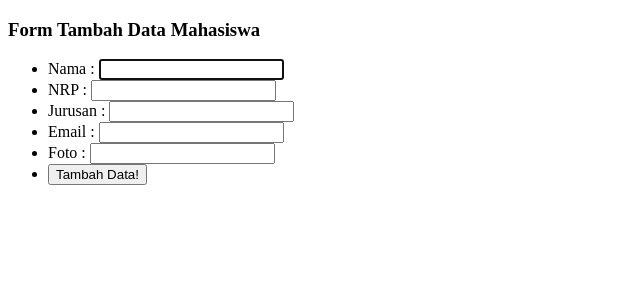
After one commit to fauzannursalma/PHP-Pemrograman_Web, a PHP site: page /tambah.php in a window 1280 px wide. The commit adds this page. Shown: the top 300 px of the page, without its empty margins (0-640 px from the left). Run offline with PHP 8.4, Linux system fonts and the light colour scheme.

Commit message:
pertemuan 10

```diff
--- a/kuliah/pertemuan10/functions.php
+++ b/kuliah/pertemuan10/functions.php
@@ -22,3 +22,22 @@ function query($sql)
 
 	return $rows;
 }
+
+function tambah($data)
+{
+	$conn = koneksi();
+
+	$nama = htmlspecialchars($data['nama']);
+	$nrp = htmlspecialchars($data['nrp']);
+	$jurusan = htmlspecialchars($data['jurusan']);
+	$email = htmlspecialchars($data['email']);
+	$foto = htmlspecialchars($data['foto']);
+
+	$query = "INSERT INTO
+							mahasiswa
+						VALUES
+						(null, '$nama', '$nrp', '$jurusan', '$email', '$foto')";
+	mysqli_query($conn, $query);
+	echo mysqli_error($conn);
+	return mysqli_affected_rows($conn);
+}
--- a/kuliah/pertemuan10/latihan1.php
+++ b/kuliah/pertemuan10/latihan1.php
@@ -35,9 +35,10 @@ $mahasiswa = $rows;
             <th>Email</th>
             <th>Aksi</th>
         </tr>
-        <?php foreach ($mahasiswa as $mhs) : ?>
+        <?php $i = 1;
+        foreach ($mahasiswa as $mhs) : ?>
             <tr>
-                <td><?= $mhs['id']; ?></td>
+                <td><?= $i++; ?></td>
                 <td><img src="img/<?= $mhs['foto']; ?>" width="85" height="120"></td>
                 <td><?= $mhs['nama']; ?></td>
                 <td><?= $mhs['nrp']; ?></td>
--- a/kuliah/pertemuan10/latihan3.php
+++ b/kuliah/pertemuan10/latihan3.php
@@ -10,6 +10,11 @@ $mahasiswa = query("SELECT * FROM mahasiswa");
 </head>
 
 <body>
+  <h3>Daftar Mahasiswa</h3>
+
+  <a href="tambah.php">Tambah Data Mahasiswa</a>
+  <br><br>
+
   <table border="1px" cellpadding="8px" cellspacing="0">
     <tr>
       <th>#</th>
--- /dev/null
+++ b/kuliah/pertemuan10/tambah.php
@@ -0,0 +1,67 @@
+<?php
+require 'functions.php';
+
+// cek apakah tombol tambah sudah di tekan
+if (isset($_POST['tambah'])) {
+  if (tambah($_POST) > 0) {
+    echo "<script>
+            alert('data berhasil ditambahkan!');
+            document.location.href = 'latihan3.php';
+          </script>";
+  } else {
+    echo "data gagal ditambahkan !";
+  }
+}
+?>
+<!DOCTYPE html>
+<html lang="en">
+
+<head>
+  <meta charset="UTF-8">
+  <meta name="viewport" content="width=device-width, initial-scale=1.0">
+  <title>Form Tambah Data</title>
+</head>
+
+<body>
+  <h3>Form Tambah Data Mahasiswa</h3>
+  <form action="" method="POST">
+    <ul>
+      <li>
+        <label>
+          Nama :
+          <input type="text" name="nama" autofocus required>
+        </label>
+      </li>
+      <li>
+        <label>
+          NRP :
+          <input type="text" name="nrp" required>
+        </label>
+      </li>
+      <li>
+        <label>
+          Jurusan :
+          <input type="text" name="jurusan" required>
+        </label>
+      </li>
+      <li>
+        <label>
+          Email :
+          <input type="text" name="email" required>
+        </label>
+      </li>
+      <li>
+        <label>
+          Foto :
+          <input type="text" name="foto" required>
+        </label>
+      </li>
+      <li>
+        <button type="submit" name="tambah">Tambah Data!</button>
+      </li>
+    </ul>
+  </form>
+
+</body>
+
+</html>
```
